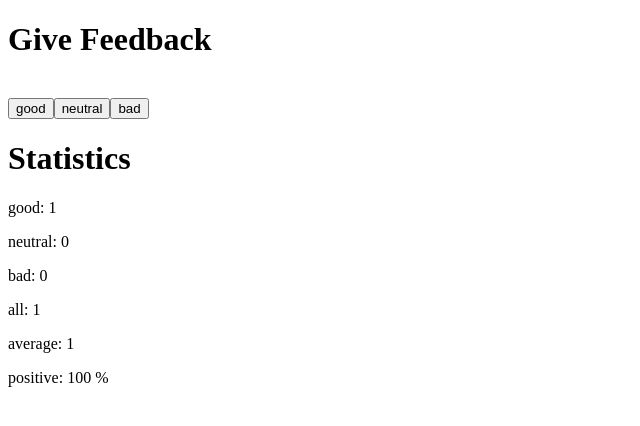
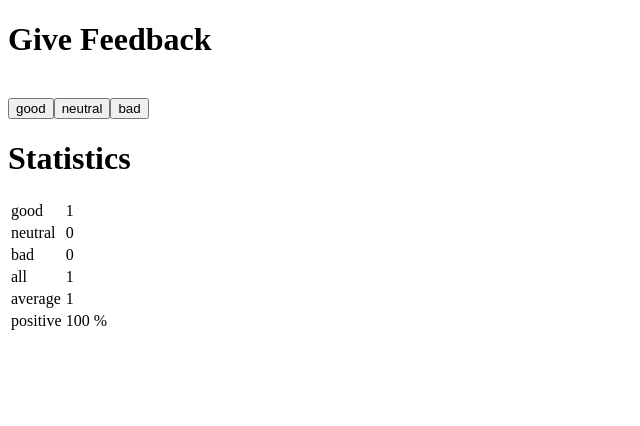
Before and after one commit to geoph9/full-stack-course-helsinki, a React (Create React App) app in the folder part1/unicafe/: page / in a window 1280 px wide. Both pictures are taken after a click on the button "good". Shown: the top 426 px of the page, without its empty margins (0-640 px from the left). Built offline with nearby package versions, Linux system fonts and the light colour scheme.

Commit message:
unicage step 6: table

```diff
--- a/part1/unicafe/src/App.js
+++ b/part1/unicafe/src/App.js
@@ -16,7 +16,7 @@ const Header = ({header}) => {
 //   )
 // }
 
-const Statistic = ({name, count}) => <p>{name}: {count}</p>
+const Statistic = ({name, count}) => <tr><td>{name}</td><td>{count}</td></tr>
 
 const Button = ({handleClick, text}) => (
   <button onClick={handleClick}>
@@ -38,14 +38,16 @@ const Statistics = ({goods, neutrals, bads}) => {
     )
   }
   return (
-    <div>
+    <table>
+      <tbody>
         <Statistic name='good' count={goods} />
         <Statistic name='neutral' count={neutrals} />
         <Statistic name='bad' count={bads} />
         <Statistic name='all' count={goods + neutrals + bads} />
         <Statistic name='average' count={getAverage()} />
         <Statistic name='positive' count={getPositives()} />
-    </div>
+      </tbody>
+    </table>
   )
 }
 
```
Lines whose indentation alone changed are shown as unchanged.
